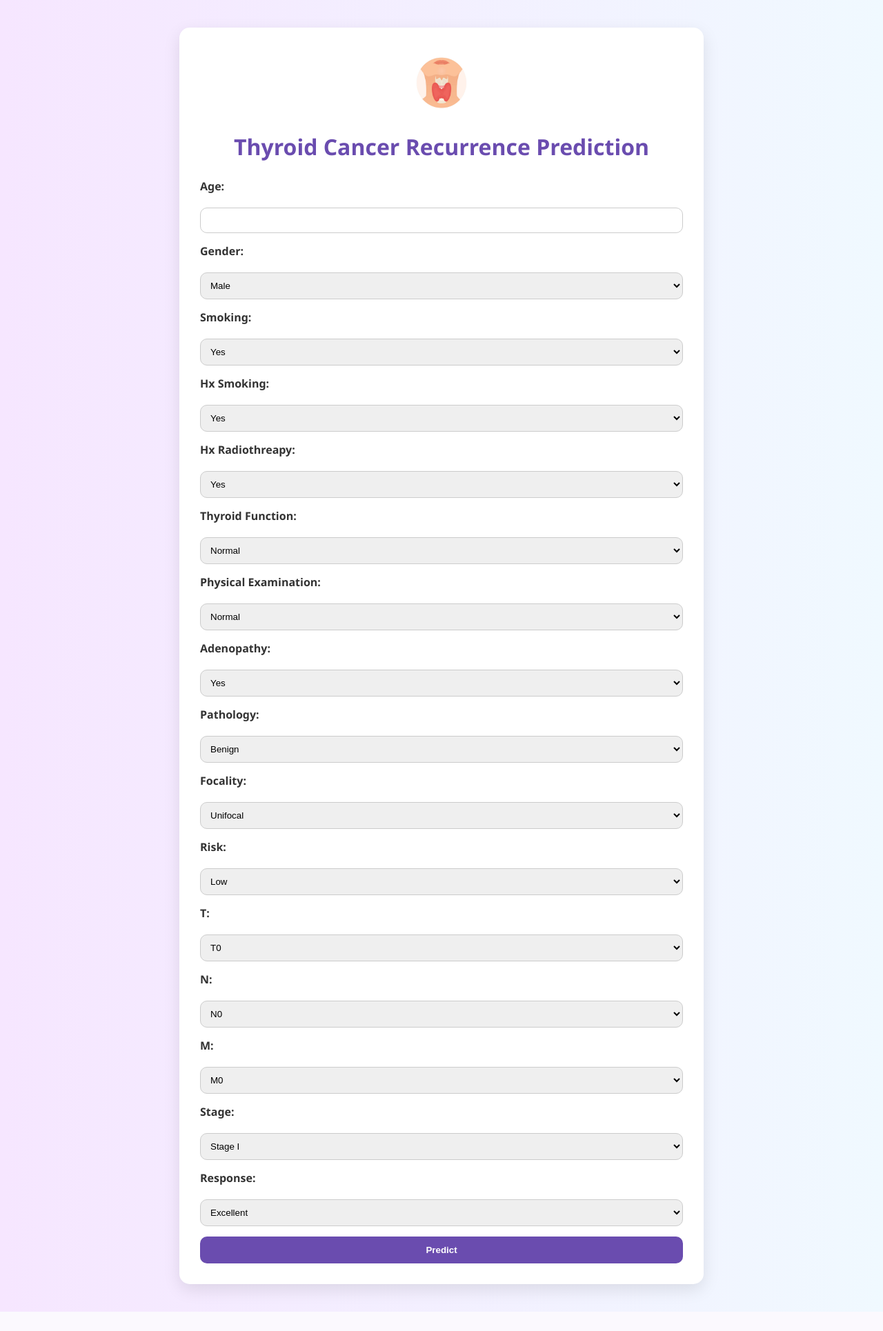
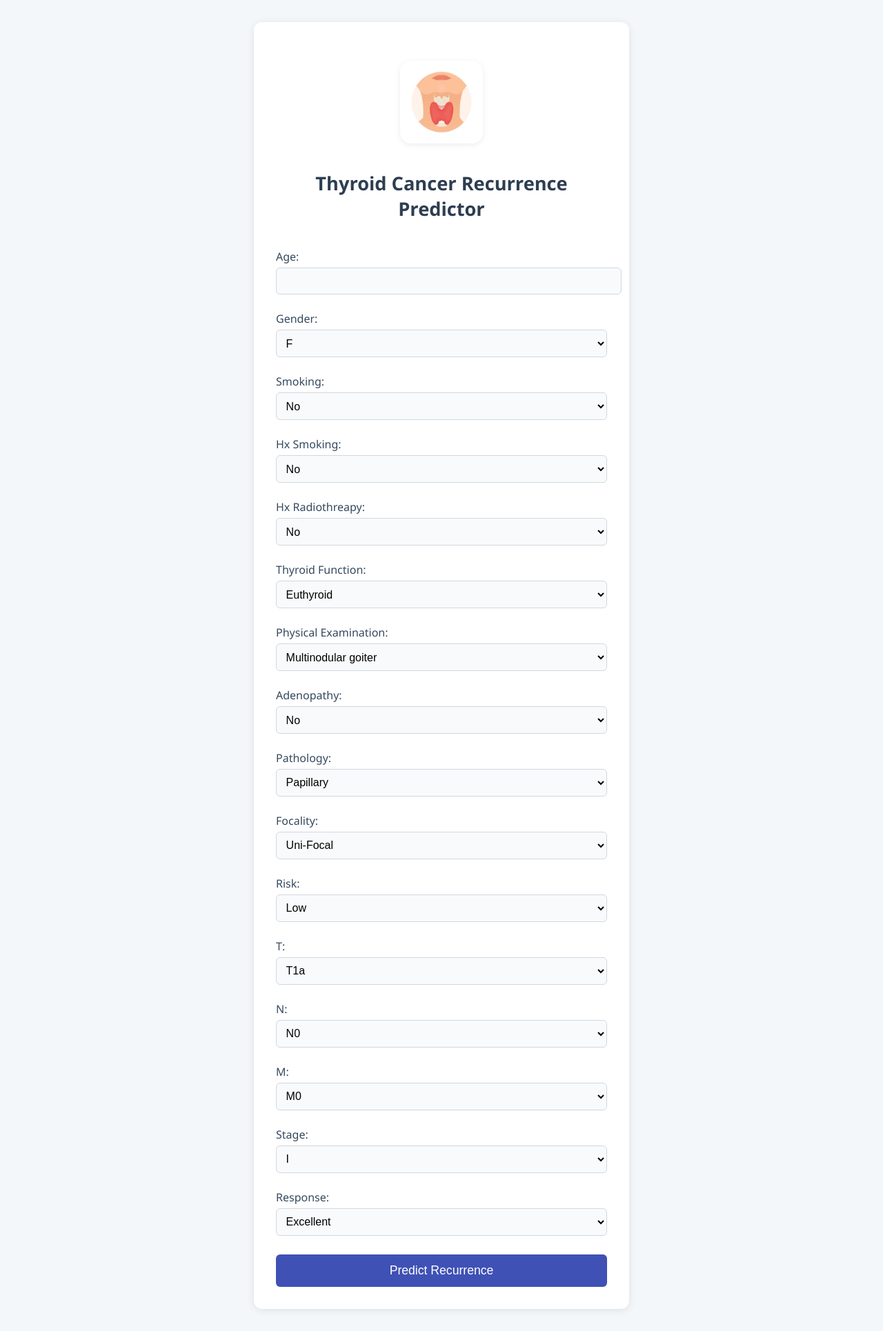
Before and after one commit to AlluriAkshitha/ThyroidCancerRecurrence-Prediction-using-ML, a Flask app: page / in a window 1280 px wide. Shown: the whole page at 69% size. Before the commit the page ends 1902 px from the top, so only its background shows below. Run offline with Flask 3, Linux system fonts and the light colour scheme; parts of the project's set-up code (start-up, migrations or seed data) failed here and were passed over.

```diff
--- a/app.py
+++ b/app.py
@@ -4,72 +4,98 @@ import pandas as pd
 
 app = Flask(__name__)
 
-# Load the trained model
-model = joblib.load('thyroid_cancer_rf_model.pkl')  # Make sure this file is in your root project folder!
+# Load the trained model and the expected column order
+model = joblib.load('thyroid_recurrence_rf.pkl')
+model_columns = joblib.load('model_columns.pkl')  # List of columns used during model training
 
-# Define the order of features expected by the model
-feature_names = ['Age', 'Gender', 'Smoking', 'Hx Smoking', 'Hx Radiothreapy',
-                 'Thyroid Function', 'Physical Examination', 'Adenopathy',
-                 'Pathology', 'Focality', 'Risk', 'T', 'N', 'M', 'Stage', 'Response']
+# List of features expected from the form
+feature_names = [
+    'Age', 'Gender', 'Smoking', 'Hx Smoking', 'Hx Radiothreapy',
+    'Thyroid Function', 'Physical Examination', 'Adenopathy',
+    'Pathology', 'Focality', 'Risk', 'T', 'N', 'M', 'Stage', 'Response'
+]
 
 # Preprocess input data from form
 def preprocess_input(data):
     encoding_maps = {
-        'Gender': {'male': 1, 'female': 0},
-        'Smoking': {'yes': 1, 'no': 0},
-        'Hx Smoking': {'yes': 1, 'no': 0},
-        'Hx Radiothreapy': {'yes': 1, 'no': 0},
-        'Thyroid Function': {'normal': 0, 'hyper': 1, 'hypo': 2},
-        'Physical Examination': {'normal': 0, 'abnormal': 1},
-        'Adenopathy': {'yes': 1, 'no': 0},
-        'Pathology': {'benign': 0, 'malignant': 1},
-        'Focality': {'unifocal': 0, 'multifocal': 1},
-        'Risk': {'low': 0, 'intermediate': 1, 'high': 2},
-        'Response': {'excellent': 0, 'indeterminate': 1, 'biochemical incomplete': 2, 'structural incomplete': 3},
-        'T': {'t0': 0, 't1': 1, 't2': 2, 't3': 3, 't4': 4},
-        'N': {'n0': 0, 'n1': 1, 'n2': 2, 'n3': 3},
-        'M': {'m0': 0, 'm1': 1},
-        'Stage': {'stage i': 0, 'stage ii': 1, 'stage iii': 2, 'stage iv': 3,
-                  'i': 0, 'ii': 1, 'iii': 2, 'iv': 3}
+        'Risk': {'Low': 0, 'Intermediate': 1, 'High': 2},
+        'Response': {'Excellent': 0, 'Indeterminate': 1, 'Biochemical Incomplete': 2, 'Structural Incomplete': 3},
+        'T': {'T1a': 0, 'T1b': 1, 'T2': 2, 'T3a': 3, 'T3b': 4, 'T4a': 5, 'T4b': 6},
+        'N': {'N0': 0, 'N1a': 1, 'N1b': 2},
+        'M': {'M0': 0, 'M1': 1},
+        'Stage': {'I': 0, 'II': 1, 'III': 2, 'IVA': 3, 'IVB': 4},
+        'Pathology': {'Papillary': 0, 'Micropapillary': 1, 'Follicular': 2, 'Hurthel cell': 3},
+        'Focality': {'Uni-Focal': 0, 'Multi-Focal': 1},
+        'Adenopathy': {'No': 0, 'Right': 1, 'Left': 2, 'Bilateral': 3, 'Extensive': 4, 'Posterior': 5},
+        'Smoking': {'No': 0, 'Yes': 1},
+        'Hx Smoking': {'No': 0, 'Yes': 1},
+        'Hx Radiothreapy': {'No': 0, 'Yes': 1},
+        'Thyroid Function': {
+            'Euthyroid': 0,
+            'Clinical Hyperthyroidism': 1,
+            'Clinical Hypothyroidism': 2,
+            'Subclinical Hyperthyroidism': 3,
+            'Subclinical Hypothyroidism': 4
+        },
+        'Physical Examination': {
+            'Multinodular goiter': 0,
+            'Single nodular goiter-right': 1,
+            'Single nodular goiter-left': 2,
+            'Normal': 3,
+            'Diffuse goiter': 4
+        },
+        'Gender': {'F': 0, 'M': 1}
     }
 
+    processed = {}
     for key in data:
         value = data[key]
-
-        if value is None:
-            data[key] = 0  # Default fallback for missing fields
+        if value is None or value == '':
+            processed[key] = 0  # Default fallback
             continue
-
         if key in encoding_maps:
-            value = value.lower().strip()
-            data[key] = encoding_maps[key].get(value, 0)  # Default to 0 if not found
+            processed[key] = encoding_maps[key].get(value, 0)  # No .lower().strip()!
         else:
             try:
-                data[key] = float(value)
+                processed[key] = float(value)
             except:
-                data[key] = 0  # Another fallback for invalid numeric input
-
-    return data
+                processed[key] = 0
+    return processed
 
 @app.route('/')
 def home():
-    return render_template('index.html')  # 👈 Make sure you have templates/index.html
+    return render_template('index.html')
 
 @app.route('/predict', methods=['POST'])
 def predict():
+    # Collect form data
     form_data = {feat: request.form.get(feat) for feat in feature_names}
     processed_data = preprocess_input(form_data)
-    input_df = pd.DataFrame([processed_data], columns=feature_names)
+    input_df = pd.DataFrame([processed_data])
 
+    print("Form data:", form_data)
+    print("Processed data:", processed_data)
+    print("Input DataFrame:", input_df)
+
+    # Ensure input_df matches the model's expected columns
+    input_df = input_df.reindex(columns=model_columns, fill_value=0)
+
+    # Make prediction
     prediction = model.predict(input_df)[0]
 
-    result = (
-        "🟢 Everything looks good! No signs of cancer coming back."
-        if prediction == '0'
-        else "🔴 There may be a chance of cancer returning. Please consult a doctor for further advice."
-    )
+    # Make sure prediction is an integer (0 or 1)
+    try:
+        prediction = int(prediction)
+    except:
+        # If prediction is a string, map it
+        prediction = 1 if str(prediction).lower() in ['yes', '1'] else 0
 
-    return render_template('result.html', prediction=result)  # 👈 Make sure templates/result.html exists!
+    if prediction == 0:
+        result = " Everything looks good! No signs of cancer coming back."
+    else:
+        result = " There may be a chance of cancer returning. Please consult a doctor for further advice."
+
+    return render_template('result.html', prediction=result)
 
 if __name__ == '__main__':
     app.run(debug=True)
--- a/requirements.txt
+++ b/requirements.txt
@@ -2,3 +2,5 @@ streamlit
 pandas
 scikit-learn
 joblib
+flask
+gunicorn
--- a/static/style.css
+++ /dev/null
@@ -1,93 +0,0 @@
-body {
-  font-family: 'Segoe UI', Tahoma, Geneva, Verdana, sans-serif;
-  background: linear-gradient(to right, #f6e6ff, #f0f9ff);
-  margin: 0;
-  padding: 0;
-  color: #333;
-}
-
-.container {
-  width: 90%;
-  max-width: 700px;
-  margin: 40px auto;
-  background-color: #ffffff;
-  padding: 30px;
-  border-radius: 15px;
-  box-shadow: 0 8px 25px rgba(0, 0, 0, 0.1);
-}
-
-h1 {
-  text-align: center;
-  color: #6a4caf;
-  margin-bottom: 25px;
-}
-
-form {
-  display: flex;
-  flex-direction: column;
-  gap: 15px;
-}
-
-label {
-  font-weight: 600;
-  margin-bottom: 5px;
-}
-
-input[type="text"], select {
-  padding: 10px;
-  border-radius: 10px;
-  border: 1px solid #ccc;
-  outline: none;
-  transition: 0.2s ease;
-}
-
-input[type="text"]:focus, select:focus {
-  border-color: #a47fe3;
-  box-shadow: 0 0 5px #cdb6f8;
-}
-
-button {
-  padding: 12px;
-  background-color: #6a4caf;
-  color: white;
-  border: none;
-  border-radius: 10px;
-  font-weight: bold;
-  cursor: pointer;
-  transition: 0.3s ease;
-}
-
-button:hover {
-  background-color: #5a3ea6;
-}
-
-img {
-  display: block;
-  margin: 0 auto 20px auto;
-  max-width: 100px;
-}
-.result-box {
-  text-align: center;
-  font-size: 1.2rem;
-  padding: 25px;
-  background-color: #f0e8ff;
-  border: 2px solid #d8b3ff;
-  border-radius: 15px;
-  margin-top: 20px;
-}
-
-.back-button {
-  display: inline-block;
-  margin-top: 20px;
-  padding: 12px 20px;
-  background-color: #6a4caf;
-  color: white;
-  text-decoration: none;
-  font-weight: bold;
-  border-radius: 10px;
-  transition: background-color 0.3s ease;
-}
-
-.back-button:hover {
-  background-color: #5a3ea6;
-}
--- /dev/null
+++ b/static/styles.css
@@ -0,0 +1,92 @@
+.header-image {
+    text-align: center;
+    margin-bottom: 1rem;
+}
+.header-image img {
+    max-width: 120px;
+    width: 30vw;
+    height: auto;
+    border-radius: 16px;
+    box-shadow: 0 2px 8px rgba(0,0,0,0.08);
+    margin-top: 1rem;
+}
+body {
+    background: #f4f7fa;
+    font-family: 'Segoe UI', Arial, sans-serif;
+    margin: 0;
+    padding: 0;
+}
+
+.main-container {
+    display: flex;
+    justify-content: center;
+    align-items: center;
+    min-height: 100vh;
+}
+
+.card {
+    background: #fff;
+    border-radius: 12px;
+    box-shadow: 0 2px 12px rgba(0,0,0,0.09);
+    padding: 2.5rem 2rem 2rem 2rem;
+    width: 100%;
+    max-width: 480px;
+    margin: 2rem;
+    display: flex;
+    flex-direction: column;
+}
+
+.card h1 {
+    margin-bottom: 1.5rem;
+    color: #2d3e50;
+    font-size: 1.7rem;
+    text-align: center;
+}
+
+label {
+    margin-top: 1rem;
+    margin-bottom: 0.3rem;
+    font-weight: 500;
+    color: #34495e;
+}
+
+input[type="number"], select {
+    width: 100%;
+    padding: 0.6rem;
+    border: 1px solid #d1d8e0;
+    border-radius: 6px;
+    background: #f9fafb;
+    font-size: 1rem;
+    margin-bottom: 0.5rem;
+}
+
+input[type="submit"], .btn {
+    background: #3f51b5;
+    color: #fff;
+    border: none;
+    padding: 0.8rem 1.2rem;
+    border-radius: 6px;
+    font-size: 1.1rem;
+    margin-top: 1.2rem;
+    width: 100%;
+    cursor: pointer;
+    transition: background 0.2s;
+    text-align: center;
+    text-decoration: none;
+    display: inline-block;
+}
+
+input[type="submit"]:hover, .btn:hover {
+    background: #283593;
+}
+
+.result-card {
+    text-align: center;
+}
+
+.result {
+    font-size: 1.25rem;
+    margin: 2rem 0;
+    color: #222;
+    font-weight: 600;
+}
--- a/templates/index.html
+++ b/templates/index.html
@@ -3,119 +3,135 @@
 <head>
   <meta charset="UTF-8">
   <title>Thyroid Cancer Recurrence Predictor</title>
-  <link rel="stylesheet" href="{{ url_for('static', filename='style.css') }}">
+  <link rel="stylesheet" href="{{ url_for('static', filename='styles.css') }}">
+  <meta name="viewport" content="width=device-width, initial-scale=1">
 </head>
 <body>
-  <div class="container">
-    <img src="{{ url_for('static', filename='image.jpg') }}" alt="Thyroid Icon">
-    <h1>Thyroid Cancer Recurrence Prediction</h1>
-    <form method="POST" action="/predict">
+  <div class="main-container">
+    <form class="card" action="/predict" method="post">
+      <!-- Logo/Image at the top -->
+      <div class="header-image">
+        <img src="{{ url_for('static', filename='image.jpg') }}" alt="Thyroid Icon" />
+      </div>
+      <h1>Thyroid Cancer Recurrence Predictor</h1>
+      <label>Age:</label>
+      <input type="number" name="Age" min="0" max="120" required>
 
-      <label for="Age">Age:</label>
-      <input type="text" name="Age" required>
-
-      <label for="Gender">Gender:</label>
+      <label>Gender:</label>
       <select name="Gender" required>
-        <option value="male">Male</option>
-        <option value="female">Female</option>
+        <option value="F">F</option>
+        <option value="M">M</option>
       </select>
 
-      <label for="Smoking">Smoking:</label>
+      <label>Smoking:</label>
       <select name="Smoking" required>
-        <option value="yes">Yes</option>
-        <option value="no">No</option>
+        <option value="No">No</option>
+        <option value="Yes">Yes</option>
       </select>
 
-      <label for="Hx Smoking">Hx Smoking:</label>
+      <label>Hx Smoking:</label>
       <select name="Hx Smoking" required>
-        <option value="yes">Yes</option>
-        <option value="no">No</option>
+        <option value="No">No</option>
+        <option value="Yes">Yes</option>
       </select>
 
-      <label for="Hx Radiothreapy">Hx Radiothreapy:</label>
+      <label>Hx Radiothreapy:</label>
       <select name="Hx Radiothreapy" required>
-        <option value="yes">Yes</option>
-        <option value="no">No</option>
+        <option value="No">No</option>
+        <option value="Yes">Yes</option>
       </select>
 
-      <label for="Thyroid Function">Thyroid Function:</label>
+      <label>Thyroid Function:</label>
       <select name="Thyroid Function" required>
-        <option value="normal">Normal</option>
-        <option value="hyper">Hyper</option>
-        <option value="hypo">Hypo</option>
+        <option value="Euthyroid">Euthyroid</option>
+        <option value="Clinical Hyperthyroidism">Clinical Hyperthyroidism</option>
+        <option value="Clinical Hypothyroidism">Clinical Hypothyroidism</option>
+        <option value="Subclinical Hyperthyroidism">Subclinical Hyperthyroidism</option>
+        <option value="Subclinical Hypothyroidism">Subclinical Hypothyroidism</option>
       </select>
 
-      <label for="Physical Examination">Physical Examination:</label>
+      <label>Physical Examination:</label>
       <select name="Physical Examination" required>
-        <option value="normal">Normal</option>
-        <option value="abnormal">Abnormal</option>
+        <option value="Multinodular goiter">Multinodular goiter</option>
+        <option value="Single nodular goiter-right">Single nodular goiter-right</option>
+        <option value="Single nodular goiter-left">Single nodular goiter-left</option>
+        <option value="Normal">Normal</option>
+        <option value="Diffuse goiter">Diffuse goiter</option>
       </select>
 
-      <label for="Adenopathy">Adenopathy:</label>
+      <label>Adenopathy:</label>
       <select name="Adenopathy" required>
-        <option value="yes">Yes</option>
-        <option value="no">No</option>
+        <option value="No">No</option>
+        <option value="Right">Right</option>
+        <option value="Left">Left</option>
+        <option value="Bilateral">Bilateral</option>
+        <option value="Extensive">Extensive</option>
+        <option value="Posterior">Posterior</option>
       </select>
 
-      <label for="Pathology">Pathology:</label>
+      <label>Pathology:</label>
       <select name="Pathology" required>
-        <option value="benign">Benign</option>
-        <option value="malignant">Malignant</option>
+        <option value="Papillary">Papillary</option>
+        <option value="Micropapillary">Micropapillary</option>
+        <option value="Follicular">Follicular</option>
+        <option value="Hurthel cell">Hurthel cell</option>
       </select>
 
-      <label for="Focality">Focality:</label>
+      <label>Focality:</label>
       <select name="Focality" required>
-        <option value="unifocal">Unifocal</option>
-        <option value="multifocal">Multifocal</option>
+        <option value="Uni-Focal">Uni-Focal</option>
+        <option value="Multi-Focal">Multi-Focal</option>
       </select>
 
-      <label for="Risk">Risk:</label>
+      <label>Risk:</label>
       <select name="Risk" required>
-        <option value="low">Low</option>
-        <option value="intermediate">Intermediate</option>
-        <option value="high">High</option>
+        <option value="Low">Low</option>
+        <option value="Intermediate">Intermediate</option>
+        <option value="High">High</option>
       </select>
 
-      <label for="T">T:</label>
+      <label>T:</label>
       <select name="T" required>
-        <option value="t0">T0</option>
-        <option value="t1">T1</option>
-        <option value="t2">T2</option>
-        <option value="t3">T3</option>
-        <option value="t4">T4</option>
+        <option value="T1a">T1a</option>
+        <option value="T1b">T1b</option>
+        <option value="T2">T2</option>
+        <option value="T3a">T3a</option>
+        <option value="T3b">T3b</option>
+        <option value="T4a">T4a</option>
+        <option value="T4b">T4b</option>
       </select>
 
-      <label for="N">N:</label>
+      <label>N:</label>
       <select name="N" required>
-        <option value="n0">N0</option>
-        <option value="n1">N1</option>
-        <option value="n2">N2</option>
-        <option value="n3">N3</option>
+        <option value="N0">N0</option>
+        <option value="N1a">N1a</option>
+        <option value="N1b">N1b</option>
       </select>
 
-      <label for="M">M:</label>
+      <label>M:</label>
       <select name="M" required>
-        <option value="m0">M0</option>
-        <option value="m1">M1</option>
+        <option value="M0">M0</option>
+        <option value="M1">M1</option>
       </select>
 
-      <label for="Stage">Stage:</label>
+      <label>Stage:</label>
       <select name="Stage" required>
-        <option value="stage i">Stage I</option>
-        <option value="stage ii">Stage II</option>
-        <option value="stage iii">Stage III</option>
-        <option value="stage iv">Stage IV</option>
+        <option value="I">I</option>
+        <option value="II">II</option>
+        <option value="III">III</option>
+        <option value="IVA">IVA</option>
+        <option value="IVB">IVB</option>
       </select>
 
-      <label for="Response">Response:</label>
+      <label>Response:</label>
       <select name="Response" required>
-        <option value="excellent">Excellent</option>
-        <option value="indeterminate">Indeterminate</option>
-        <option value="biochemical incomplete">Biochemical Incomplete</option>
-        <option value="structural incomplete">Structural Incomplete</option>
+        <option value="Excellent">Excellent</option>
+        <option value="Indeterminate">Indeterminate</option>
+        <option value="Biochemical Incomplete">Biochemical Incomplete</option>
+        <option value="Structural Incomplete">Structural Incomplete</option>
       </select>
 
-      <button type="submit">Predict</button>
+      <input type="submit" value="Predict Recurrence">
     </form>
   </div>
 </body>
```
Also changed, not shown: templates/result.html (+11 -11 lines), 6 other files.
